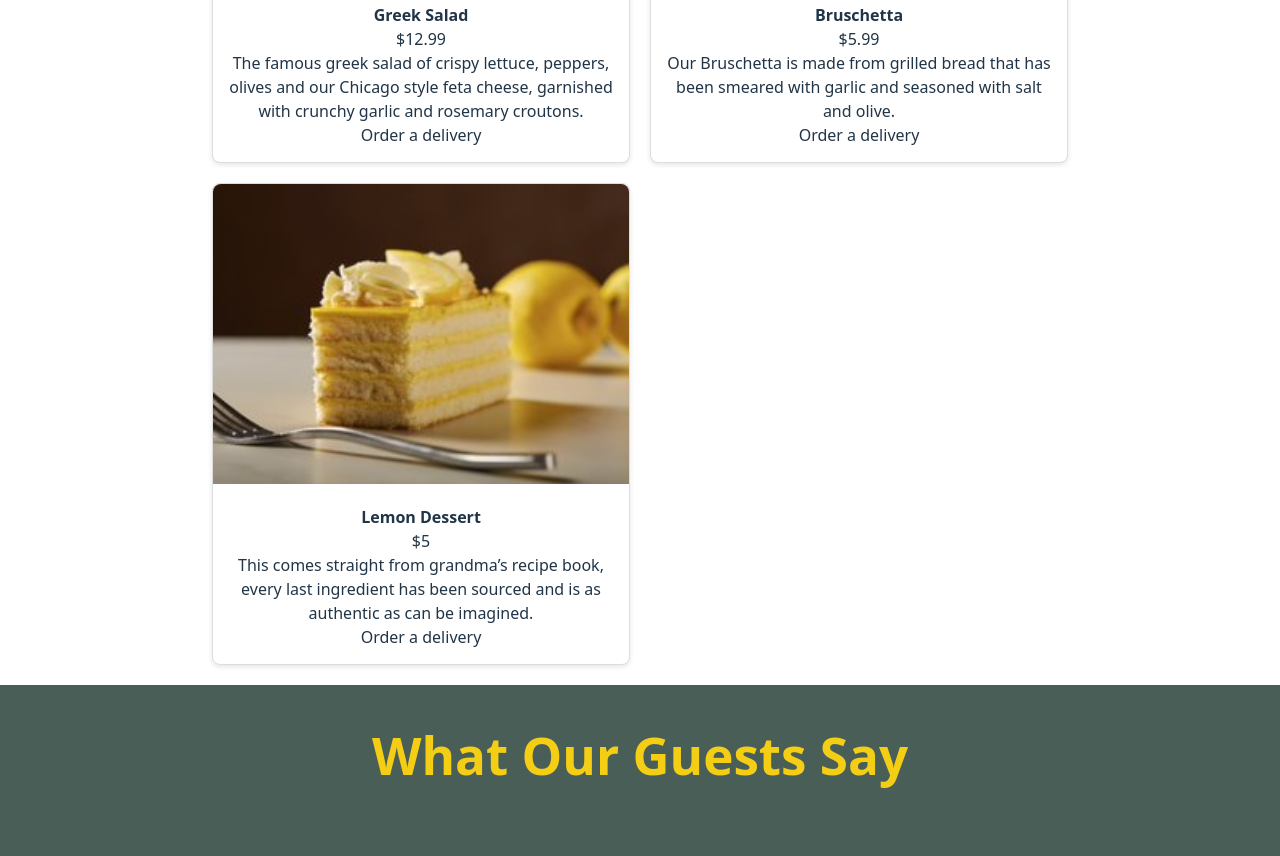
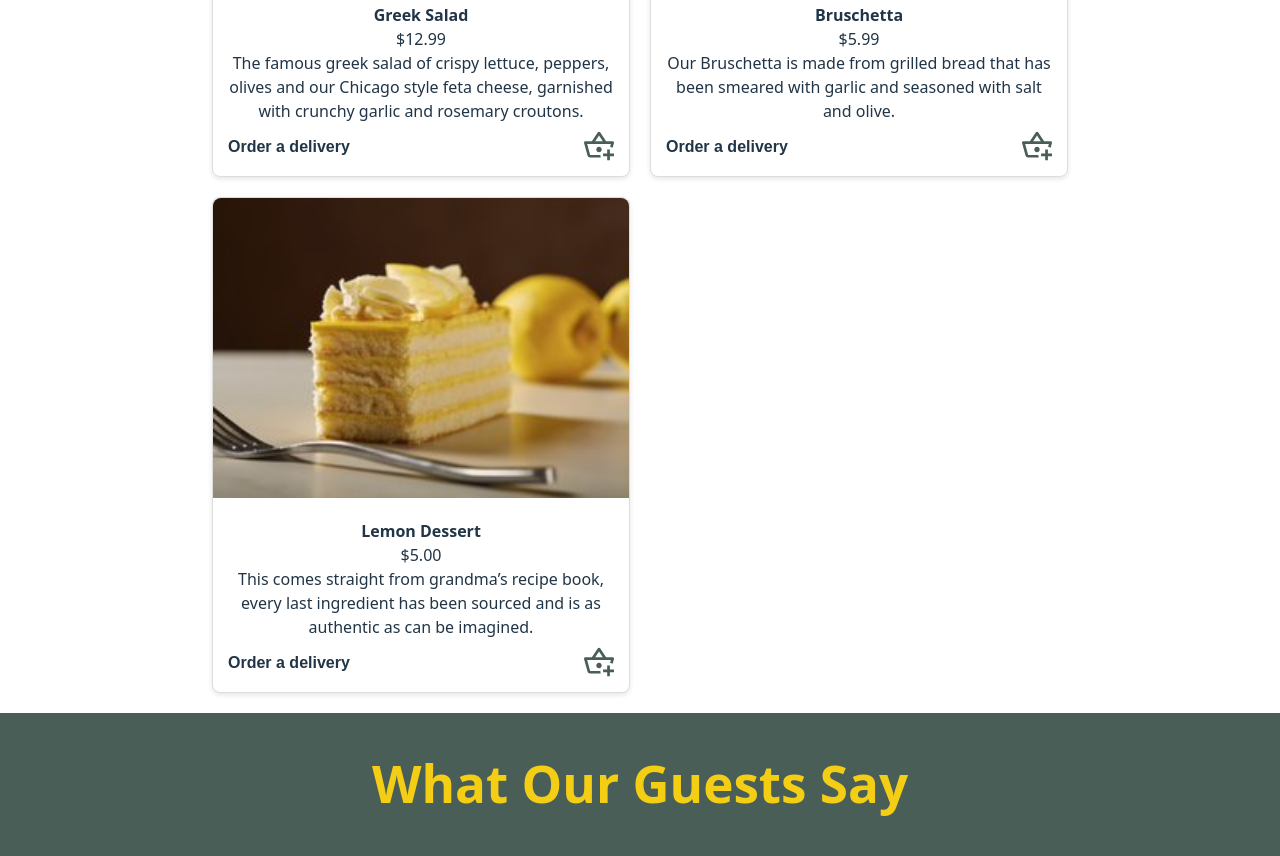
Before and after one commit to lakshmaji/little-lemon-frontend, a React (Vite) app: page / in a window 1280 px wide. Shown: the part 1000-1856 px from the top of the page. Built offline with nearby package versions, Linux system fonts and the light colour scheme.

Commit message:
feat: :iphone: home screen responsiveness

```diff
--- a/src/components/Product/Product.css
+++ b/src/components/Product/Product.css
@@ -1,4 +1,4 @@
-.product img {
+.product > .product__img {
   height: 300px;
   width: 100%;
   object-fit: cover;
@@ -21,3 +21,23 @@
 .product > .content {
   padding: 15px;
 }
+
+.product__wrapper {
+  padding-top: 0.5em;
+  display: flex;
+  align-items: center;
+  justify-content: space-between;
+}
+
+.product__info {
+  font-family: var(--Font-Secondary);
+  font-size: 16px;
+  font-weight: 700;
+  line-height: 19px;
+  padding-right: 0.5rem;
+}
+
+.product__cart_img {
+  width: 30px;
+  height: 30px;
+}
--- a/src/components/Product/index.jsx
+++ b/src/components/Product/index.jsx
@@ -1,20 +1,27 @@
 import React from "react";
 import "./Product.css";
+import basketIcon from "./../../assets/basket.svg";
+import { toTwoDecimals } from "../../utils";
 
 const Product = ({ img, label, price, description }) => {
   return (
     <article className="product">
-      <img src={img} alt={label} />
+      <img className="product__img" src={img} alt={label} />
       <div className="content">
         <div>
           <h4>{label}</h4>
-          {/* TODO decimela */}
-          <span>${price}</span>
+          <span>${toTwoDecimals(price)}</span>
         </div>
         <p>{description}</p>
-        <div>
-          <p>Order a delivery</p>
-          {/* icon */}
+        <div className="product__wrapper">
+          <p className="product__info">Order a delivery</p>
+          <img
+            className="product__cart_img"
+            src={basketIcon}
+            alt="add to cart"
+            height={30}
+            width={30}
+          />
         </div>
       </div>
     </article>
--- a/src/components/Testimonials/Testimonials.css
+++ b/src/components/Testimonials/Testimonials.css
@@ -27,3 +27,9 @@
   line-height: 1.5em;
   color: var(--Color-Primary-Light) !important;
 }
+
+@media screen and (max-width: 500px) {
+  .testimonial-list {
+    padding: 1em;
+  }
+}
--- a/src/components/layout/Footer.css
+++ b/src/components/layout/Footer.css
@@ -71,3 +71,9 @@ footer .footer__label,
     grid-template-columns: 1fr;
   }
 }
+
+@media screen and (max-width: 1024px) {
+  footer {
+    flex-direction: column;
+  }
+}
--- a/src/components/ui/Container/Container.css
+++ b/src/components/ui/Container/Container.css
@@ -15,3 +15,9 @@
   .container {
   }
 }
+
+@media screen and (max-width: 500px) {
+  .container {
+    max-width: 80vw;
+  }
+}
--- a/src/pages/Home/Home.css
+++ b/src/pages/Home/Home.css
@@ -118,3 +118,93 @@
   padding: 4em 0px 0px 0px;
   align-items: center;
 }
+
+@media screen and (max-width: 500px) {
+  .hero {
+    flex-direction: column;
+  }
+  .hero > div {
+    text-align: center;
+  }
+
+  .hero > div:nth-child(2) {
+    transform: none;
+    margin-top: 2em;
+  }
+
+  .about {
+    grid-template-columns: 1fr;
+    gap: 1em;
+    margin-bottom: 4em;
+    min-height: 100vh;
+  }
+  .about > .content {
+    padding: 0;
+  }
+  .about-title {
+    line-height: 1em;
+    text-align: center;
+  }
+  .about-subtitle {
+    padding: 0.2em 0 1em 0;
+    text-align: center;
+  }
+  .about-text {
+    padding-right: 0;
+  }
+  .image-container {
+    width: 300px;
+    height: 200px;
+  }
+
+  .adrian {
+    transform: rotateY(20deg) translate3d(16px, 126px, 35px);
+  }
+
+  .menu-wrapper {
+    flex-direction: column;
+    align-items: center;
+  }
+  .menu-title {
+    line-height: 1.2em;
+    padding-bottom: 1em;
+    text-align: center;
+  }
+  .product-list {
+    grid-template-columns: 1fr;
+    padding: 20px 0;
+  }
+}
+
+@media screen and (max-width: 1024px) {
+  .about {
+    grid-template-columns: 1fr;
+    gap: 1em;
+    margin-bottom: 4em;
+    min-height: 50vh;
+    align-items: center;
+    justify-items: center;
+  }
+  .about > .content {
+    padding: 0;
+  }
+  .about-title {
+    line-height: 1em;
+    text-align: center;
+  }
+  .about-subtitle {
+    padding: 0.2em 0 1em 0;
+    text-align: center;
+  }
+  .about-text {
+    padding-right: 0;
+  }
+  .image-container {
+    width: 300px;
+    height: 200px;
+  }
+
+  .adrian {
+    transform: rotateY(20deg) translate3d(16px, 126px, 35px);
+  }
+}
--- a/src/utils.js
+++ b/src/utils.js
@@ -54,3 +54,7 @@ export const initializeTimes = () => {
   const today = new Date();
   return { times: fetchAPI(today) };
 };
+
+export const toTwoDecimals = (number) => {
+  return parseFloat(number).toFixed(2);
+};
```
Also changed, not shown: src/assets/basket.svg (renamed from public/icons/basket2.svg).
